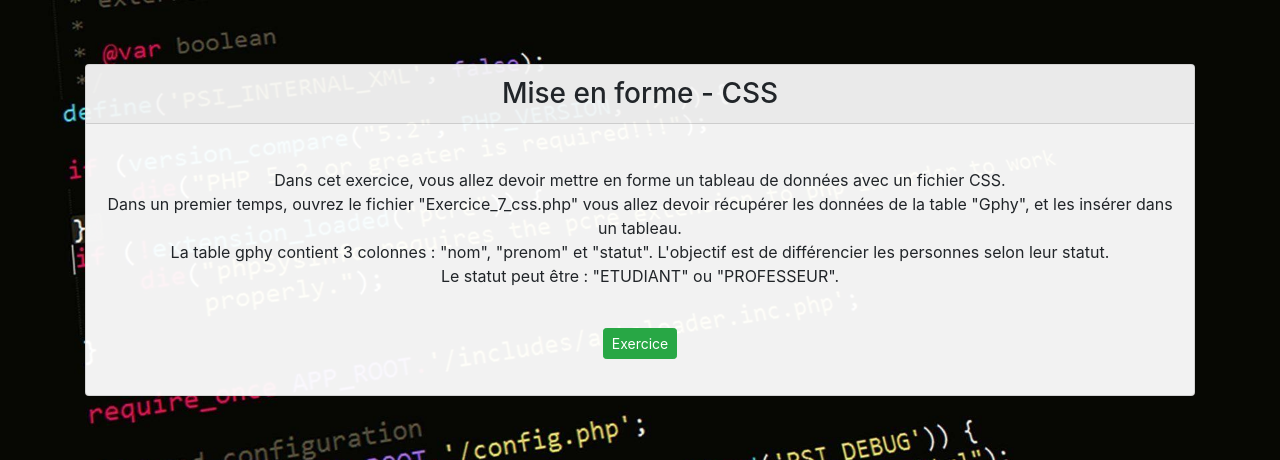
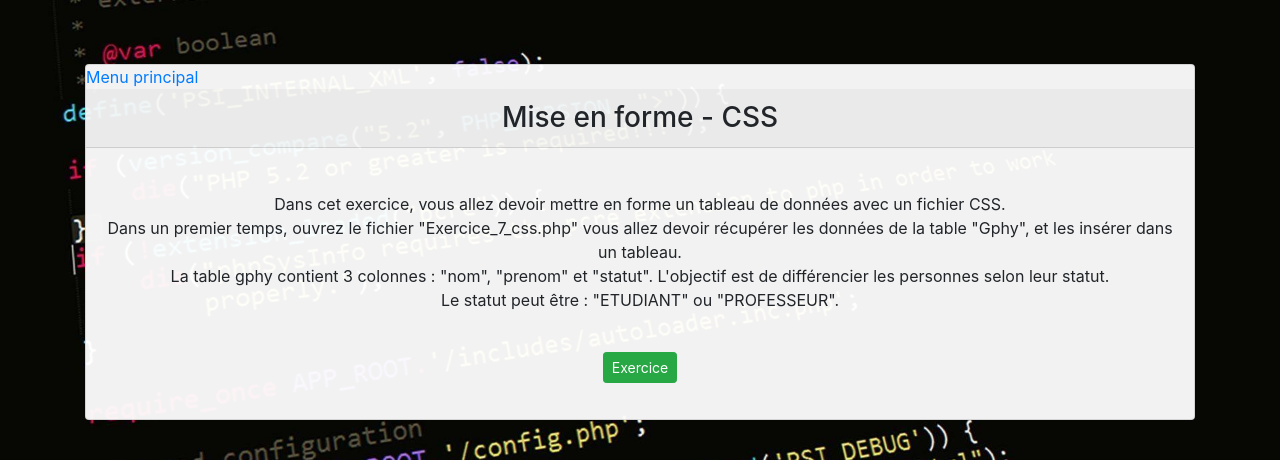
Before and after one commit to DylanMielot/FormationFormateur, a PHP site: page /Pages/css.php in a window 1280 px wide. Shown: the top 460 px of the page. Run offline with PHP 8.4, Linux system fonts and the light colour scheme.

Commit message:
Line menu principal

```diff
--- a/Exercices/Exercice_7_css.php
+++ b/Exercices/Exercice_7_css.php
@@ -11,6 +11,7 @@
     background-size: cover;">
         <div class="container" style="margin-top:5%">
             <div class="card" style="background-color: rgba(256, 256, 256, 0.95);padding:20px;">
+            <a href='..'> Menu principal </a>
 
     <!--====================================== ZONE D'EXERCICE =====================================
 
--- a/Exercices/Exercice_8_Formulaire.php
+++ b/Exercices/Exercice_8_Formulaire.php
@@ -11,6 +11,7 @@
     background-size: cover;">
     <div class="container" style="margin-top:5%">
     <div class="card" style="background-color: rgba(256, 256, 256, 0.95);">
+    <a href='..'> Menu principal </a>
     <h3 class="card-header" style="text-align:center;">Exercice formulaire</h3>
     <div class="card-body" style="text-align:center;">
 
--- a/Pages/Connexion.php
+++ b/Pages/Connexion.php
@@ -11,6 +11,7 @@
     background-size: cover;">
         <div class="container" style="margin-top:5%">
             <div class="card" style="background-color: rgba(256, 256, 256, 0.95);">
+            <a href='..'> Menu principal </a>
                 <h3 class="card-header" style="text-align:center;">Connexion a une base de données</h3>
                 <div class="card-body" style="text-align:center;">
                     <p>
--- a/Pages/Delete.php
+++ b/Pages/Delete.php
@@ -11,6 +11,7 @@
     background-size: cover;">
         <div class="container" style="margin-top:5%">
             <div class="card" style="background-color: rgba(256, 256, 256, 0.95);">
+            <a href='..'> Menu principal </a>
                 <h3 class="card-header" style="text-align:center;">Suppression de données</h3>
                 <div class="card-body" style="text-align:center;">
                     <p>
--- a/Pages/Fetch.php
+++ b/Pages/Fetch.php
@@ -11,6 +11,7 @@
     background-size: cover;">
         <div class="container" style="margin-top:5%">
             <div class="card" style="background-color: rgba(256, 256, 256, 0.95);">
+            <a href='..'> Menu principal </a>
                 <h3 class="card-header" style="text-align:center;">Récupération de données : Fetch</h3>
                 <div class="card-body" style="text-align:center;">
                     Maintenant que vous êtes connecté à la base de données, vous allez devoir récupérer des données contenu dans la table "personne".
--- a/Pages/FetchAll.php
+++ b/Pages/FetchAll.php
@@ -11,6 +11,7 @@
     background-size: cover;">
         <div class="container" style="margin-top:5%">
             <div class="card" style="background-color: rgba(256, 256, 256, 0.95);">
+            <a href='..'> Menu principal </a>
                 <h3 class="card-header" style="text-align:center;">Récupération de données : FetchAll</h3>
                 <div class="card-body" style="text-align:center;">
                 Vous avez appris à réceptionner les données une par une, et a les mettre dans un tableau.
--- a/Pages/Formulaire.php
+++ b/Pages/Formulaire.php
@@ -11,6 +11,7 @@
     background-size: cover;">
         <div class="container" style="margin-top:5%">
             <div class="card" style="background-color: rgba(256, 256, 256, 0.95);">
+            <a href='..'> Menu principal </a>
                 <h3 class="card-header" style="text-align:center;">Création d'un formulaire</h3>
                 <div class="card-body" style="text-align:center;">
                     <p>
--- a/Pages/Insert.php
+++ b/Pages/Insert.php
@@ -11,6 +11,7 @@
     background-size: cover;">
         <div class="container" style="margin-top:5%">
             <div class="card" style="background-color: rgba(256, 256, 256, 0.95);">
+            <a href='..'> Menu principal </a>
                 <h3 class="card-header" style="text-align:center;">Insertion de données</h3>
                 <div class="card-body" style="text-align:center;">
                     <p>
--- a/Pages/css.php
+++ b/Pages/css.php
@@ -11,6 +11,7 @@
     background-size: cover;">
         <div class="container" style="margin-top:5%">
             <div class="card" style="background-color: rgba(256, 256, 256, 0.95);">
+            <a href='..'> Menu principal </a>
                 <h3 class="card-header" style="text-align:center;">Mise en forme - CSS</h3>
                 <div class="card-body" style="text-align:center;">
                     <p>
--- a/Pages/update.php
+++ b/Pages/update.php
@@ -11,6 +11,7 @@
     background-size: cover;">
         <div class="container" style="margin-top:5%">
             <div class="card" style="background-color: rgba(256, 256, 256, 0.95);">
+            <a href='..'> Menu principal </a>
                 <h3 class="card-header" style="text-align:center;">Modification de données</h3>
                 <div class="card-body" style="text-align:center;">
                     <p>
```
